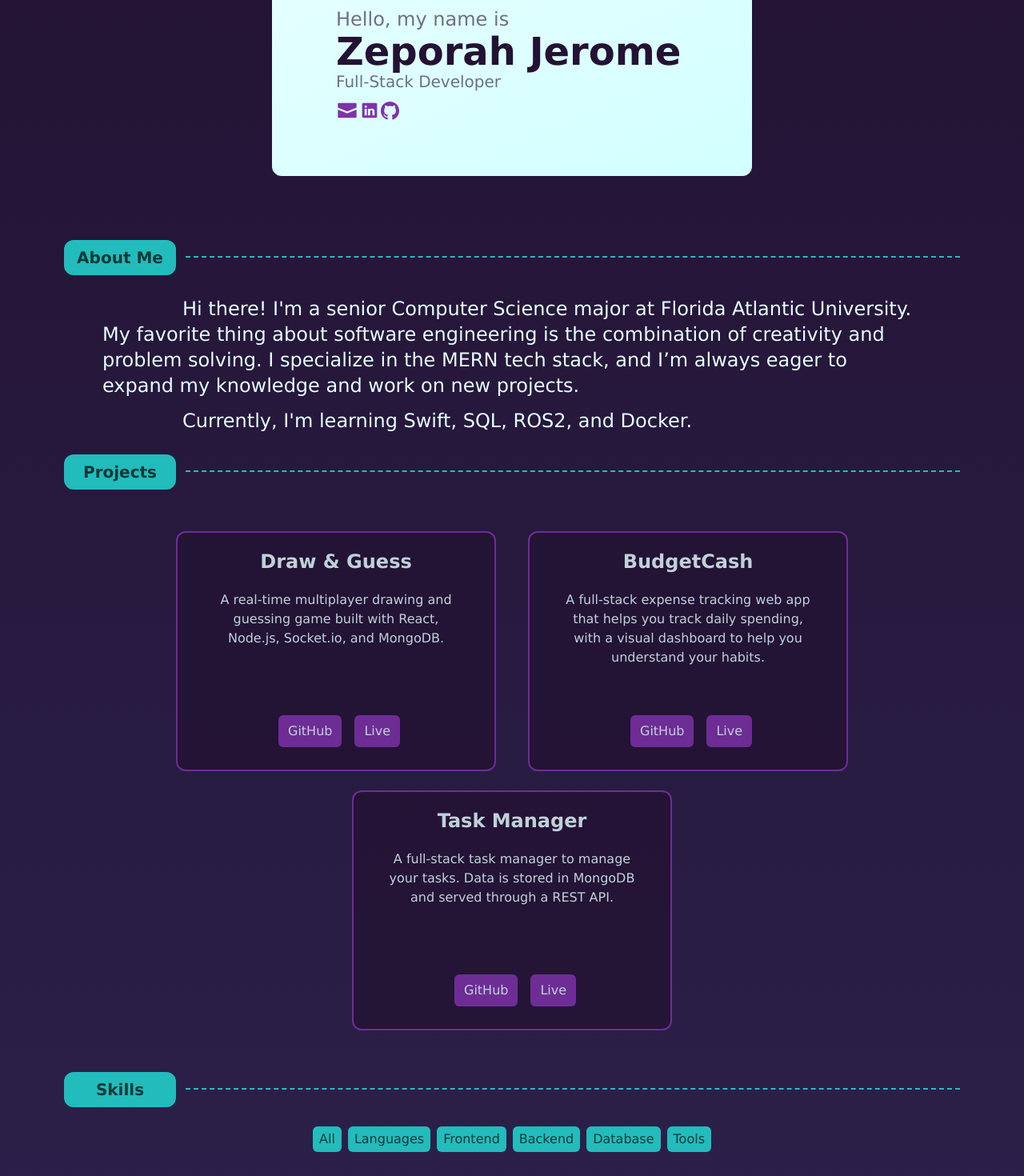
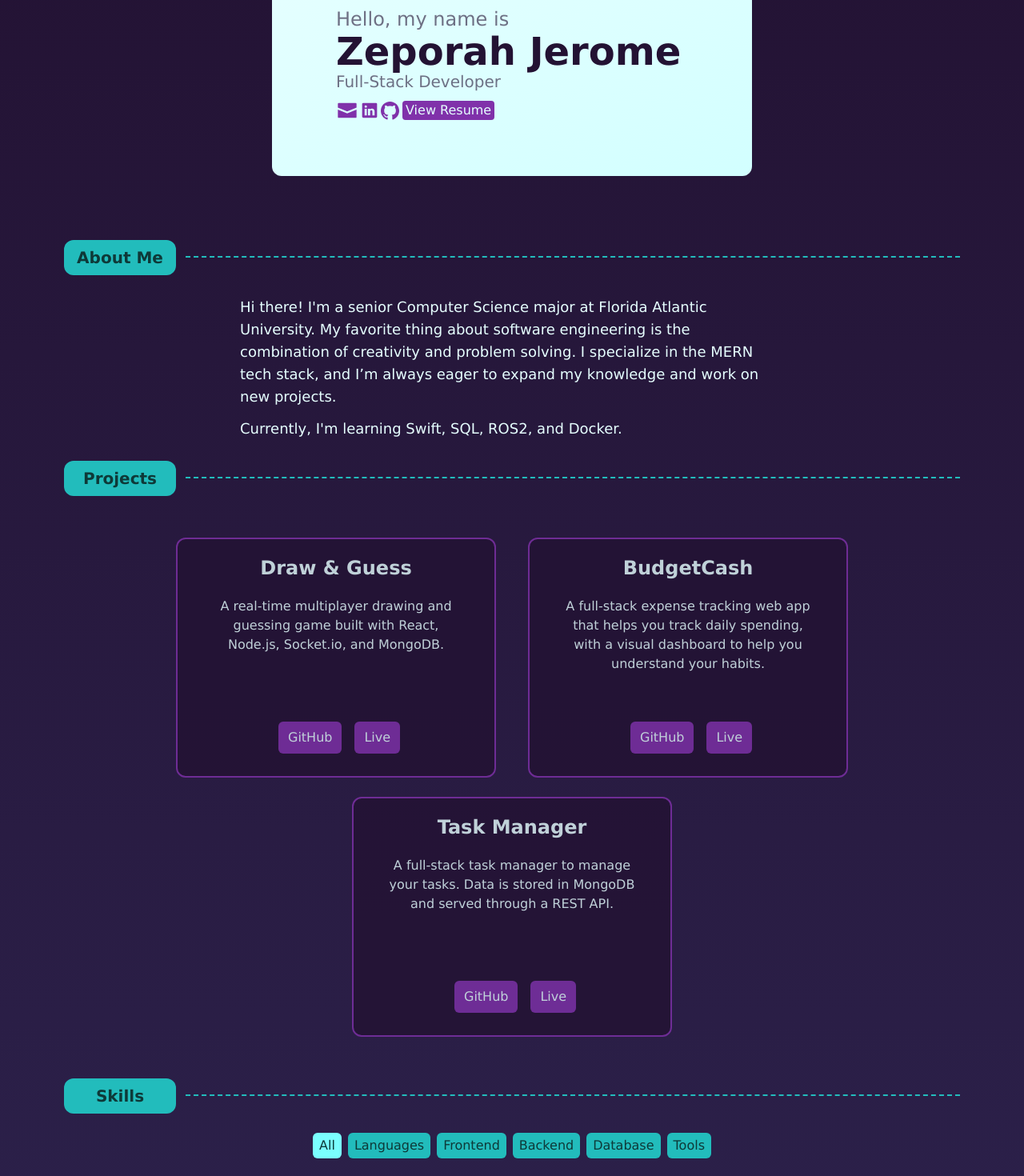
Before and after one commit to zjerome2023/portfolio-website, a React (Vite) app in the folder frontend/: page / in a window 1280 px wide. Shown: the part 160-1630 px from the top of the page at 80% size. Built offline with nearby package versions, Linux system fonts and the light colour scheme.

Commit message:
Added Resume and link, added id prop to dividers

```diff
--- a/frontend/src/App.jsx
+++ b/frontend/src/App.jsx
@@ -30,7 +30,7 @@ const Skills = [
 ]
 
 function App() {
-      const[skill, setSkill] = useState("")
+      const[skill, setSkill] = useState("all")
   return (
     <>
     <div className="flex flex-col" id="home"></div>
@@ -60,22 +60,20 @@ function App() {
      <span></span> {/* Add image here */}
       <span><About/></span>
 
-    <div className="flex flex-col" id="about">
-      <Divider text="About Me"/>
-      <p className="text-platinum text-2xl mx-[min(10%,200px)] my-1.5 indent-25">Hi there! I'm a senior Computer Science major at Florida Atlantic University. My favorite thing about software engineering is the combination of creativity and problem solving. I specialize in the MERN tech stack, and I’m always eager to expand my knowledge and work on new projects.</p>
-      <p className="text-platinum text-2xl mx-[min(10%,200px)] my-1.5 indent-25">Currently, I'm learning Swift, SQL, ROS2, and Docker.</p>
+    {/* Trying to format this section better. */}
+    <Divider text="About Me" id="about"/>
+    <div className="flex flex-col">
+      <p className="text-platinum text-lg mx-[min(70%,300px)] my-1.5">Hi there! I'm a senior Computer Science major at Florida Atlantic University. My favorite thing about software engineering is the combination of creativity and problem solving. I specialize in the MERN tech stack, and I’m always eager to expand my knowledge and work on new projects.</p>
+      <p className="text-platinum text-lg mx-[min(70%,300px)] my-1.5">Currently, I'm learning Swift, SQL, ROS2, and Docker.</p>
     </div>
-    <div id="projects">
-      <Divider text="Projects"/>
-    </div>
+
+    <Divider text="Projects" id="projects"/>
     <div className="flex flex-wrap justify-center w-full my-5">
       <LinkCard title="Draw & Guess" text="A real-time multiplayer drawing and guessing game built with React, Node.js, Socket.io, and MongoDB." github="https://github.com/zjerome2023/Draw-and-Guess" link="https://draw-and-guess-1pmz.onrender.com/"/>
       <LinkCard title="BudgetCash" text="A full-stack expense tracking web app that helps you track daily spending, with a visual dashboard to help you understand your habits." github="https://github.com/zjerome2023/Budget-Cash" link="https://budgetcash.netlify.app"/>
       <LinkCard title="Task Manager" text="A full-stack task manager to manage your tasks. Data is stored in MongoDB and served through a REST API." github="https://github.com/zjerome2023/Full-Stack-Task-Manager" link="https://to-do-app-lahr.onrender.com/"/>
     </div>
-    <div id="skills">
-      <Divider text="Skills"/>
-    </div>
+    <Divider text="Skills" id="skills"/>
     <div className=" flex justify-center text-[#0E3938] text-lg]">
       <button className={`px-2 py-1 mx-1 my-1 rounded-md transition ease-in-out hover:bg-electric-aqua hover:-translate-y-1 ${skill=="all"? "bg-electric-aqua":"bg-tropical-teal"}`} onClick={() => setSkill("all")}>All</button>
       <button className={`px-2 py-1 mx-1 my-1 rounded-md transition ease-in-out hover:bg-electric-aqua hover:-translate-y-1 ${skill=="language"? "bg-electric-aqua":"bg-tropical-teal"}`} onClick={() => setSkill("language")}>Languages</button>
@@ -85,9 +83,9 @@ function App() {
       <button className={`px-2 py-1 mx-1 my-1 rounded-md transition ease-in-out hover:bg-electric-aqua hover:-translate-y-1 ${skill=="tool"? "bg-electric-aqua":"bg-tropical-teal"}`} onClick={() => setSkill("tool")}>Tools</button>
     </div>
     <div className="flex flex-wrap justify-center w-full my-5">
-    {Skills.filter(item => skill==="all"|| skill==="" || item.category == skill).map(filtereditem => <SkillCard image={filtereditem.image} alttxt={filtereditem.alttxt} header={filtereditem.header} text={filtereditem.text}/>)}
+    {Skills.filter(item => skill==="all" || item.category == skill).map(filtereditem => <SkillCard image={filtereditem.image} alttxt={filtereditem.alttxt} header={filtereditem.header} text={filtereditem.text}/>)}
     </div>
-    <Divider text="Contact Me"/>
+    <Divider text="Contact Me" id="contact"/>
     <div className="flex justify-center">
       <ContactForm/>
     </div>
--- a/frontend/src/about.jsx
+++ b/frontend/src/about.jsx
@@ -1,3 +1,4 @@
+import ResumePDF from "./assets/ZeporahJerome_Resume.pdf"
 function About(){
  return (
     <div className="rounded-xl bg-linear-to-br from-platinum to-frozen-water max-w-150 px-20 py-15 mx-auto my-15">
@@ -29,6 +30,8 @@ function About(){
                     </g>
                 </svg>
             </a>
+
+            <a className="my-auto mx-1 bg-indigo-bloom text-platinum px-1 rounded transition duration-1oo ease-in-out hover:-translate-y-1" href={ResumePDF} target="_blank" rel="noopener noreferrer">View Resume</a>
         </div>
     </div>
 )}
--- a/frontend/src/divider.jsx
+++ b/frontend/src/divider.jsx
@@ -1,6 +1,6 @@
 function Divider(props) {
     return (
-    <div className="flex mx-20">
+    <div className="flex mx-20" id={props.id}>
       <div className="bg-tropical-teal rounded-xl p-2 min-w-35 max-w-50 mr-3 my-5 whitespace-nowrap text-[#0E3938] text-xl text-center font-semibold ">{props.text}</div>
       <div className="border-t-tropical-teal border-dashed border-t-2 w-19/20 mt-10"></div>
     </div>
```
Also changed, not shown: 1 other file (tests, documents, lock files or other folders).
